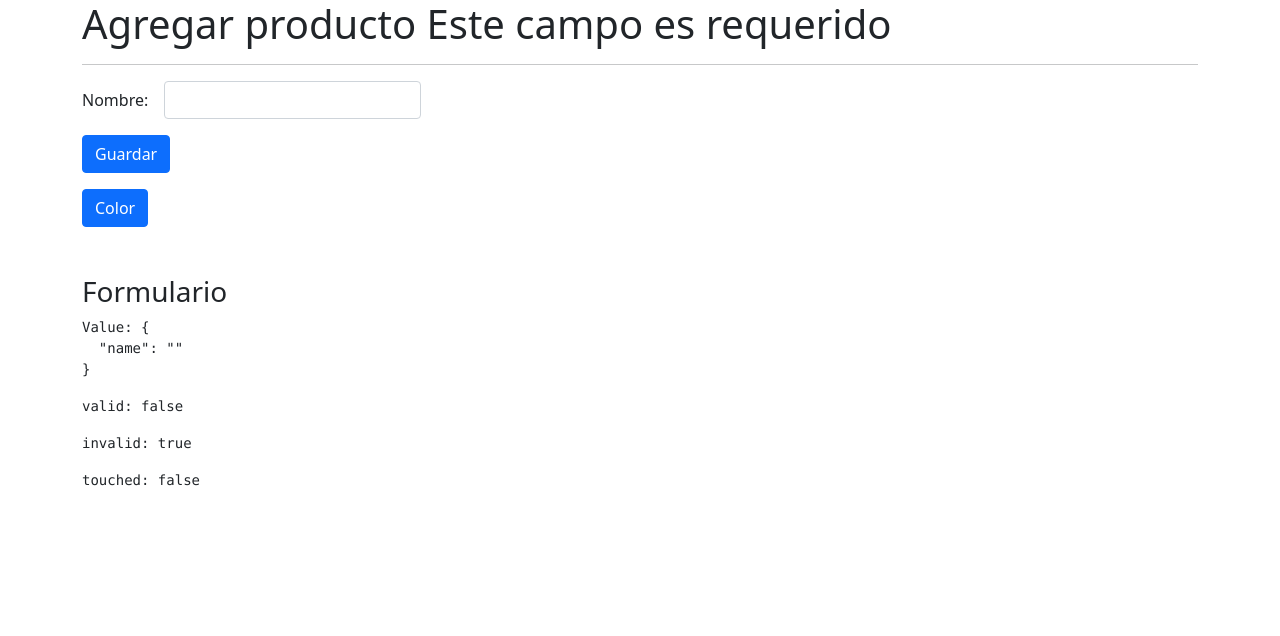
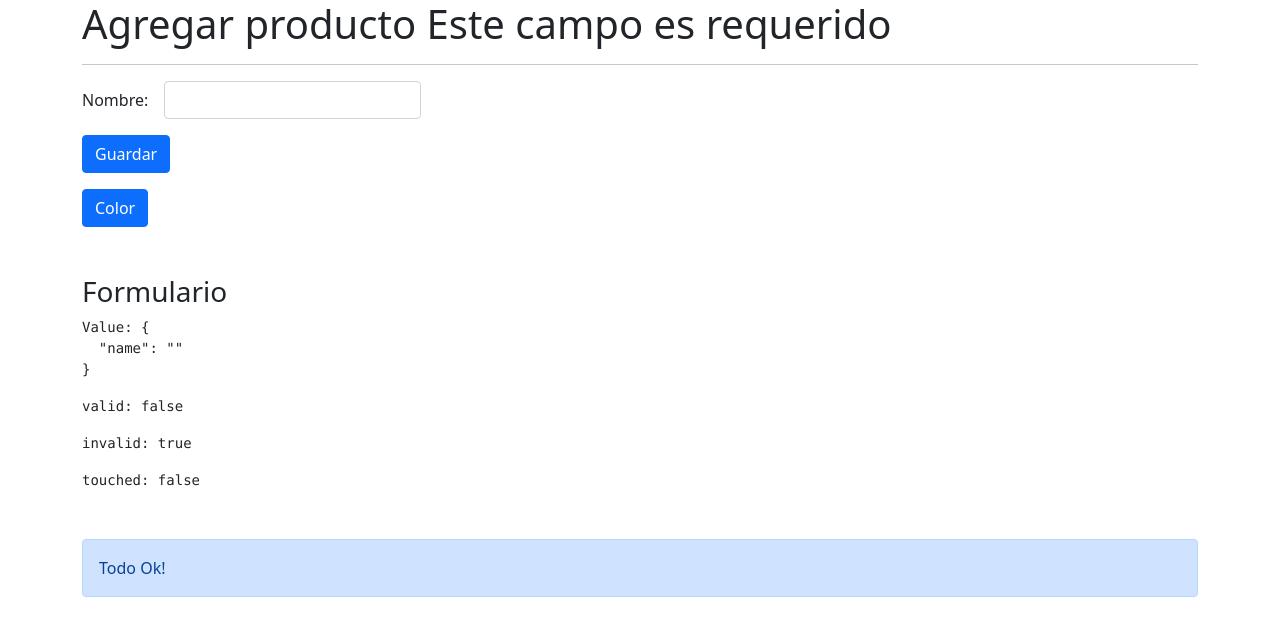
Before and after one commit to Roger-Ryes/AngularLast_Topics, an Angular app: page /product/agregar in a window 1280 px wide. Shown: the top 636 px of the page. Built offline with nearby package versions, Linux system fonts and the light colour scheme.

Commit message:
Directivas Estructurales personalizadas

```diff
--- a/src/app/product/pages/add/add.component.html
+++ b/src/app/product/pages/add/add.component.html
@@ -42,3 +42,12 @@
 <pre>valid: {{ myForm.valid }}</pre>
 <pre>invalid: {{ myForm.invalid }}</pre>
 <pre>touched: {{ myForm.get("name")?.touched }}</pre>
+
+<div class="row mt-5">
+    <div class="col">
+        <div class="alert alert-primary"
+             *customIf="!haveError('name')">
+            Todo Ok!
+        </div>
+    </div>
+</div>
--- /dev/null
+++ b/src/app/shared/directives/custom-if.directive.ts
@@ -0,0 +1,23 @@
+import { Directive, Input, TemplateRef, ViewContainerRef } from '@angular/core';
+
+@Directive({
+  selector: '[customIf]'
+})
+export class CustomIfDirective {
+
+  @Input() set customIf(valid: boolean){
+    if(valid){
+      this.viewContainer.createEmbeddedView( this.templateRef )
+    }else{
+      this.viewContainer.clear();
+    }
+  }
+
+  constructor(
+    private templateRef: TemplateRef<HTMLElement>,
+    private viewContainer: ViewContainerRef
+  ) {
+
+  }
+
+}
```
Also changed, not shown: src/app/shared/shared.module.ts (+5 -2 lines), 1 other file (tests, documents, lock files or other folders).
